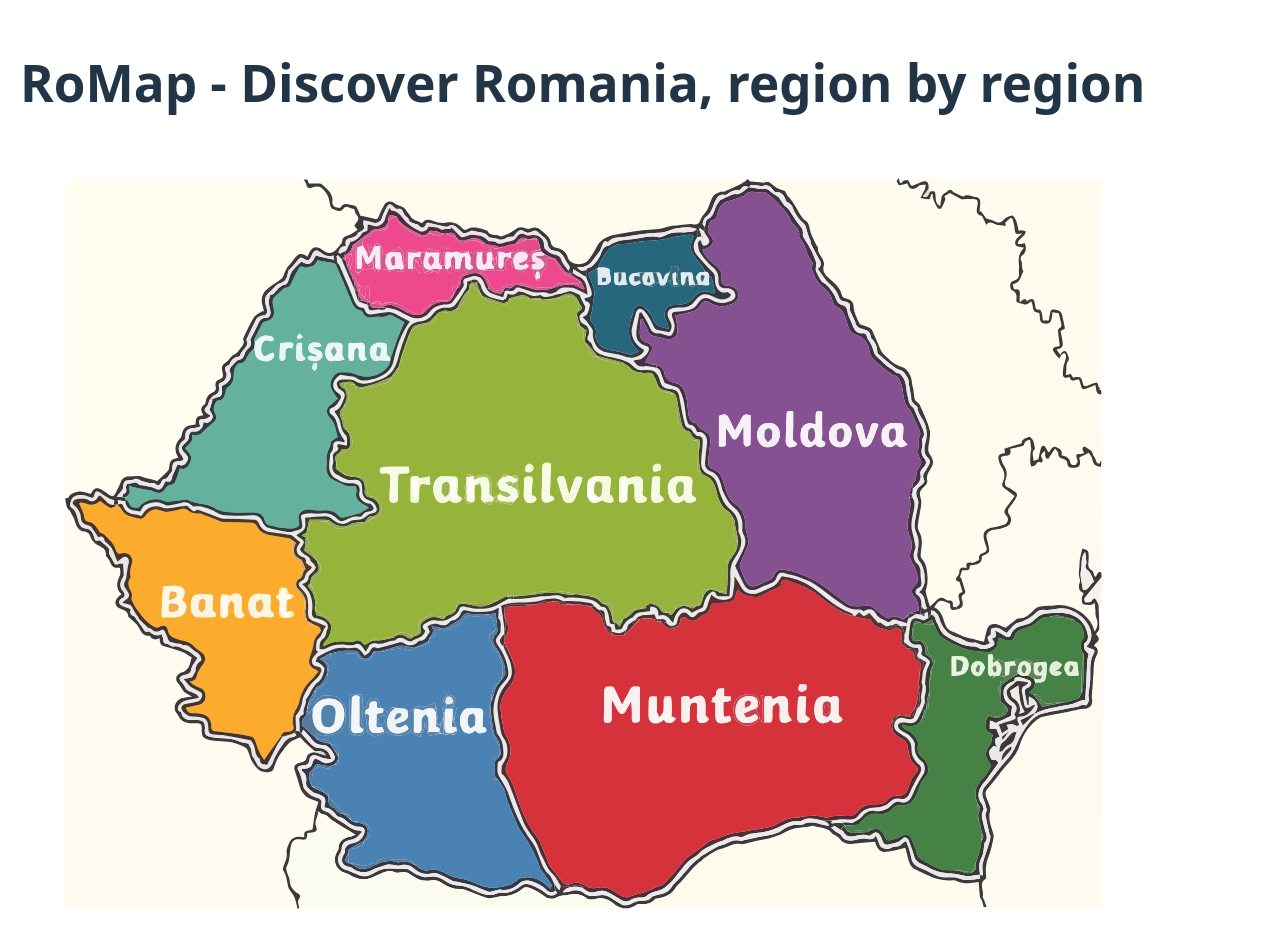
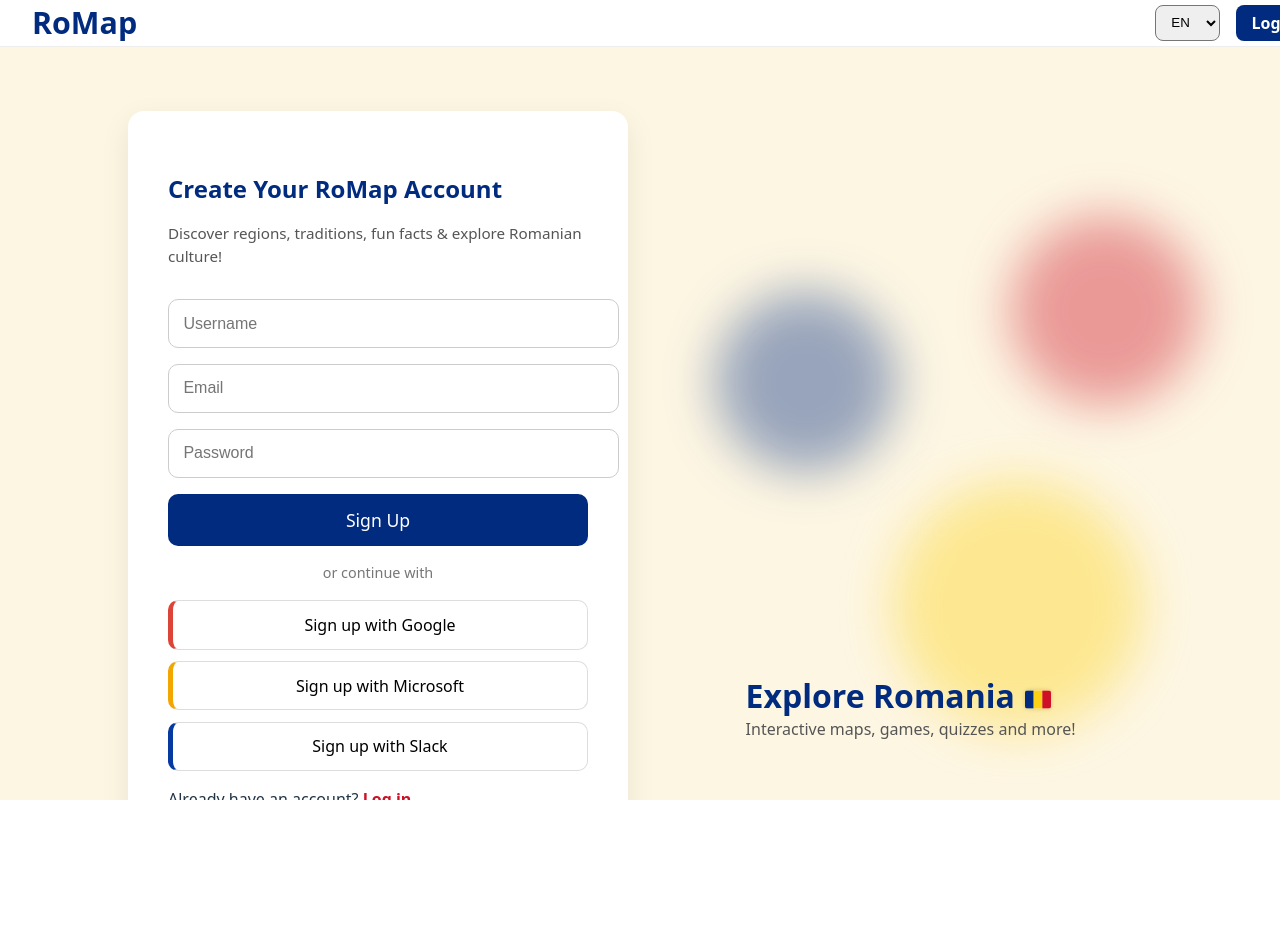
Before and after one commit to felixarsene/ro-map, a React (Vite) app: page /login in a window 1280 px wide. Shown: the top 948 px of the page. After the commit the page ends 800 px from the top, so only its background shows below. Built offline with nearby package versions, Linux system fonts and the light colour scheme.

Commit message:
Skeleton of login/sign up page

```diff
--- a/package.json
+++ b/package.json
@@ -13,6 +13,7 @@
     "d3-geo": "^3.1.1",
     "react": "^18.3.1",
     "react-dom": "^18.3.1",
+    "react-router-dom": "^7.9.6",
     "react-simple-maps": "^3.0.0"
   },
   "devDependencies": {
--- a/src/main.jsx
+++ b/src/main.jsx
@@ -1,11 +1,18 @@
-import { StrictMode } from 'react'
-import { createRoot } from 'react-dom/client'
-import './index.css'
-/*import App from './App.jsx'*/
-import HomePage from './pages/HomePage.jsx'
+// src/main.jsx
+import { StrictMode } from 'react';
+import { createRoot } from 'react-dom/client';
+import { BrowserRouter as Router, Routes, Route } from 'react-router-dom';
+import './index.css';
+import HomePage from './pages/HomePage.jsx';
+import AuthPage from './pages/AuthPage.jsx'; // make sure this path is correct
 
 createRoot(document.getElementById('root')).render(
   <StrictMode>
-    <HomePage />
-  </StrictMode>,
-)
+    <Router>
+      <Routes>
+        <Route path="/" element={<HomePage />} />
+        <Route path="/login" element={<AuthPage />} />
+      </Routes>
+    </Router>
+  </StrictMode>
+);
--- /dev/null
+++ b/src/pages/AuthPage.jsx
@@ -0,0 +1,151 @@
+import React, { useState } from "react";
+import "../styles/AuthPage.css";
+
+const AuthPage = () => {
+  const [isLogin, setIsLogin] = useState(false); // DEFAULT = SIGN UP
+
+  const [formData, setFormData] = useState({
+    username: "",
+    email: "",
+    password: "",
+  });
+
+  const handleChange = (e) => {
+    setFormData({ ...formData, [e.target.name]: e.target.value });
+  };
+
+  const handleSubmit = (e) => {
+    e.preventDefault();
+    console.log(isLogin ? "LOGIN →" : "SIGNUP →", formData);
+  };
+
+  return (
+    <div className="auth-wrapper">
+
+      {/* HEADER */}
+      <header className="auth-header">
+        <div className="header-left">RoMap</div>
+
+        <div className="header-right">
+          <select className="lang-select">
+            <option value="en">EN</option>
+            <option value="ro">RO</option>
+            <option value="fr">FR</option>
+          </select>
+
+          <button
+            className="header-login-btn"
+            onClick={() => setIsLogin(true)}
+          >
+            Login
+          </button>
+        </div>
+      </header>
+
+      {/* MAIN GRID */}
+      <div className="auth-grid">
+
+        {/* LEFT SIDE: SIGNUP CARD */}
+        <div className="auth-card">
+          <h2>{isLogin ? "Welcome Back" : "Create Your RoMap Account"}</h2>
+          <p className="subtitle">
+            {isLogin
+              ? "Please log in to continue exploring Romania."
+              : "Discover regions, traditions, fun facts & explore Romanian culture!"}
+          </p>
+
+          <form onSubmit={handleSubmit}>
+            {!isLogin && (
+              <input
+                type="text"
+                name="username"
+                placeholder="Username"
+                value={formData.username}
+                onChange={handleChange}
+                required
+              />
+            )}
+
+            <input
+              type="email"
+              name="email"
+              placeholder="Email"
+              value={formData.email}
+              onChange={handleChange}
+              required
+            />
+
+            <input
+              type="password"
+              name="password"
+              placeholder="Password"
+              value={formData.password}
+              onChange={handleChange}
+              required
+            />
+
+            <button className="main-submit" type="submit">
+              {isLogin ? "Login" : "Sign Up"}
+            </button>
+          </form>
+
+          {/* OR */}
+          <div className="divider">
+            <span>or continue with</span>
+          </div>
+
+          {/* SOCIAL BUTTONS */}
+          <div className="social-buttons">
+            <button className="social-btn google">Sign up with Google</button>
+            <button className="social-btn microsoft">Sign up with Microsoft</button>
+            <button className="social-btn slack">Sign up with Slack</button>
+          </div>
+
+          {/* SWITCH */}
+          <p className="switch-text">
+            {isLogin ? (
+              <>
+                Don’t have an account?{" "}
+                <span
+                  className="switch-link"
+                  onClick={() => setIsLogin(false)}
+                >
+                  Create one
+                </span>
+              </>
+            ) : (
+              <>
+                Already have an account?{" "}
+                <span
+                  className="switch-link"
+                  onClick={() => setIsLogin(true)}
+                >
+                  Log in
+                </span>
+              </>
+            )}
+          </p>
+        </div>
+
+        {/* RIGHT SIDE: ROMANIAN THEME SHAPES */}
+        <div className="auth-visual">
+          <div className="shape shape1"></div>
+          <div className="shape shape2"></div>
+          <div className="shape shape3"></div>
+
+          <h3 className="visual-text">
+          Explore Romania
+          <img src="/romania-flag.svg" className="flag-icon" alt="Romania Flag" />
+          </h3>
+
+          <p className="visual-small">
+            Interactive maps, games, quizzes and more!
+          </p>
+        </div>
+
+      </div>
+    </div>
+  );
+};
+
+export default AuthPage;
--- /dev/null
+++ b/src/styles/AuthPage.css
@@ -0,0 +1,212 @@
+/* FULL PAGE RESET */
+html, body, #root {
+  height: 100%;
+  width: 100%;
+  margin: 0;
+}
+
+/* WRAPPER */
+.auth-wrapper {
+  width: 100vw;
+  height: 100vh;
+  background: #fdf6e3; /* soft cream Romanian pastel */
+  display: flex;
+  flex-direction: column;
+  overflow: hidden;
+}
+
+/* HEADER */
+.auth-header {
+  height: 70px;
+  width: 100%;
+  padding: 0 2rem;
+  background: white;
+  border-bottom: 1px solid #eee;
+
+  display: flex;
+  justify-content: space-between;
+  align-items: center;
+}
+
+.header-left {
+  font-size: 1.9rem;
+  font-weight: 800;
+  color: #002B7F;
+}
+
+.header-right {
+  display: flex;
+  gap: 1rem;
+}
+
+.lang-select {
+  border-radius: 8px;
+  padding: 0.35rem 0.7rem;
+}
+
+.header-login-btn {
+  background: #002B7F;
+  color: white;
+  border: none;
+  border-radius: 8px;
+  padding: 0.45rem 1rem;
+  cursor: pointer;
+  font-weight: 600;
+}
+
+/* GRID LAYOUT */
+.auth-grid {
+  flex: 1;
+  display: grid;
+  grid-template-columns: 1fr 1.2fr;
+  align-items: center;
+  padding: 4rem;
+}
+
+/* LEFT SIDE CARD */
+.auth-card {
+  width: 420px;
+  background: white;
+  padding: 2.5rem;
+  border-radius: 16px;
+  margin-left: 4rem;
+  box-shadow: 0 10px 30px rgba(0,0,0,0.08);
+}
+
+.auth-card h2 {
+  color: #002B7F;
+  margin-bottom: 0.5rem;
+}
+
+.subtitle {
+  color: #555;
+  font-size: 0.95rem;
+  margin-bottom: 2rem;
+}
+
+.auth-card input {
+  width: 100%;
+  padding: 0.9rem;
+  margin-bottom: 1rem;
+  border-radius: 10px;
+  border: 1.5px solid #ccc;
+  font-size: 1rem;
+}
+
+.main-submit {
+  width: 100%;
+  padding: 0.9rem;
+  background: #002B7F;
+  border: none;
+  border-radius: 10px;
+  font-size: 1.1rem;
+  color: white;
+}
+
+/* DIVIDER */
+.divider {
+  text-align: center;
+  margin: 1rem 0;
+  color: #777;
+  font-size: 0.9rem;
+}
+
+/* SOCIAL BUTTONS */
+.social-buttons {
+  display: flex;
+  flex-direction: column;
+  gap: 0.7rem;
+}
+
+.social-btn {
+  padding: 0.8rem;
+  border-radius: 10px;
+  border: 1px solid #ddd;
+  background: white;
+  cursor: pointer;
+  font-weight: 500;
+}
+
+.google { border-left: 5px solid #db4437; }
+.microsoft { border-left: 5px solid #f3a600; }
+.slack { border-left: 5px solid #063aa1; }
+
+.switch-text {
+  margin-top: 1rem;
+}
+
+.switch-link {
+  color: #CE1126;
+  font-weight: 600;
+  cursor: pointer;
+}
+
+.switch-link:hover { text-decoration: underline; }
+
+/* RIGHT VISUAL */
+.auth-visual {
+  position: relative;
+  height: 100%;
+}
+
+.shape {
+  position: absolute;
+  border-radius: 50%;
+  filter: blur(25px);
+  animation: float 6s ease-in-out infinite alternate;
+}
+
+.shape1 {
+  width: 180px;
+  height: 180px;
+  background: rgba(0, 43, 127, 0.4);
+  top: 20%;
+  left: 15%;
+}
+
+.shape2 {
+  width: 250px;
+  height: 250px;
+  background: rgba(252, 209, 22, 0.4);
+  top: 45%;
+  left: 45%;
+}
+
+.shape3 {
+  width: 190px;
+  height: 190px;
+  background: rgba(206, 17, 38, 0.4);
+  top: 10%;
+  left: 65%;
+}
+
+@keyframes float {
+  from { transform: translateY(0px); }
+  to { transform: translateY(30px); }
+}
+
+.visual-text {
+  position: absolute;
+  top: 70%;
+  left: 20%;
+  font-size: 2rem;
+  font-weight: 700;
+  color: #002B7F;
+}
+
+.visual-small {
+  position: absolute;
+  top: 78%;
+  left: 20%;
+  font-size: 1rem;
+  color: #555;
+}
+
+.flag-icon {
+  width: 26px;
+  height: auto;
+  margin-left: 10px;
+  vertical-align: middle;
+  border-radius: 3px;
+  box-shadow: 0 0 4px rgba(0,0,0,0.15);
+}
```
Also changed, not shown: public/romania-flag.svg (added), 1 other file (tests, documents, lock files or other folders).
